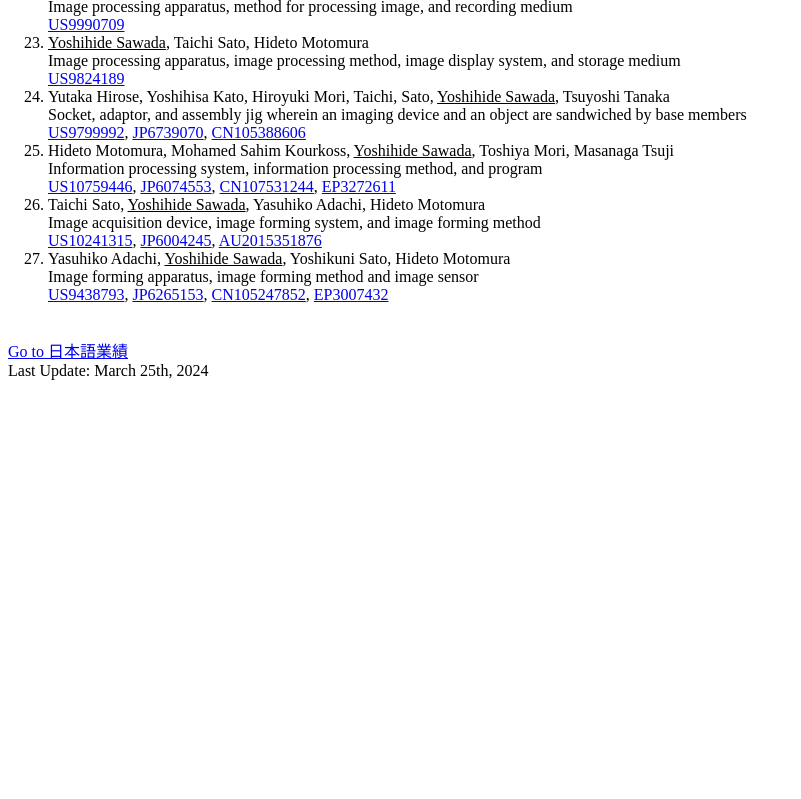
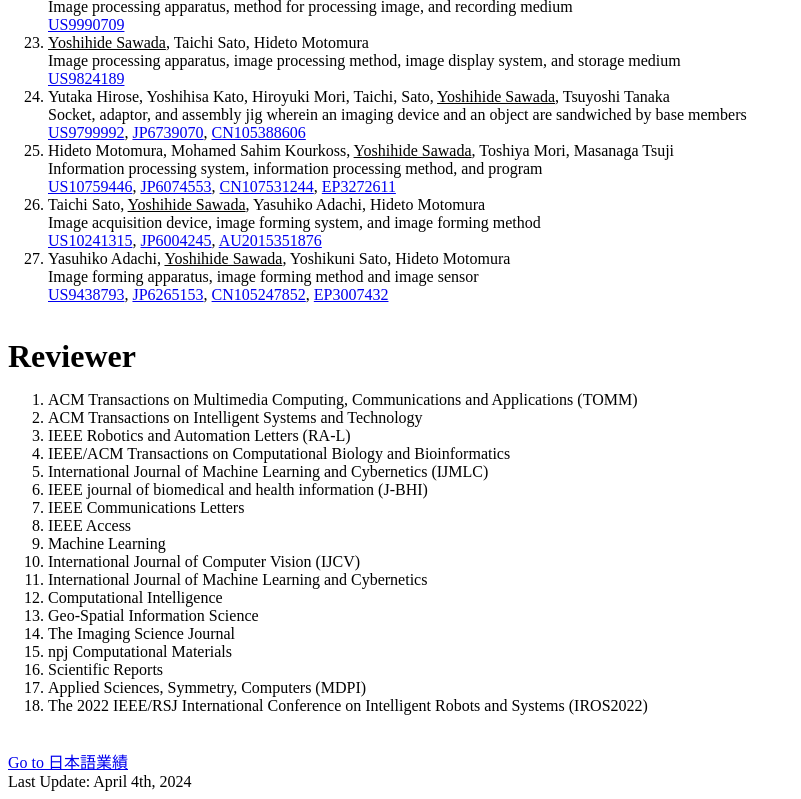
Before and after one commit to yoshihidesawada-new/yoshihide.sawada, a plain HTML site: page index.html in a window 1280 px wide. Shown: the part 4729-5528 px from the top of the page, without its empty margins (0-801 px from the left). Before the commit the page ends 5117 px from the top, so only its background shows below. Drawn offline with Linux system fonts and the light colour scheme.

Commit message:
Update index.html

```diff
--- a/index.html
+++ b/index.html
@@ -393,8 +393,32 @@ Synaptic Interaction Penalty: Appropriate Penalty Term for Energy-Efficient Spik
 </ol>
 <br>
 
+<font size=6><b>Reviewer</b></font><br>
+<ol>
+ <li>ACM Transactions on Multimedia Computing, Communications and Applications (TOMM)</li>
+ <li>ACM Transactions on Intelligent Systems and Technology </li>
+ <li>IEEE Robotics and Automation Letters (RA-L)</li>
+ <li>IEEE/ACM Transactions on Computational Biology and Bioinformatics</li>
+ <li>International Journal of Machine Learning and Cybernetics (IJMLC)</li>
+ <li>IEEE journal of biomedical and health information (J-BHI)</li>
+ <li>IEEE Communications Letters </li>
+ <li>IEEE Access</li>
+ <li>Machine Learning</li>
+ <li>International Journal of Computer Vision (IJCV)</li>
+ <li>International Journal of Machine Learning and Cybernetics</li>
+ <li>Computational Intelligence </li>
+ <li>Geo-Spatial Information Science </li>
+ <li>The Imaging Science Journal </li>
+ <li>npj Computational Materials</li>
+ <li>Scientific Reports</li>
+ <li>Applied Sciences, Symmetry, Computers (MDPI)</li>
+ <li>The 2022 IEEE/RSJ International Conference on Intelligent Robots and Systems (IROS2022)</li>
+</ol>
+<br>
+
+
 <a href="index_jp.html">Go to 日本語業績</a></li>
-<br> Last Update: March 25th, 2024 <br>
+<br> Last Update: April 4th, 2024 <br>
 </body>
 
 </html>
```
